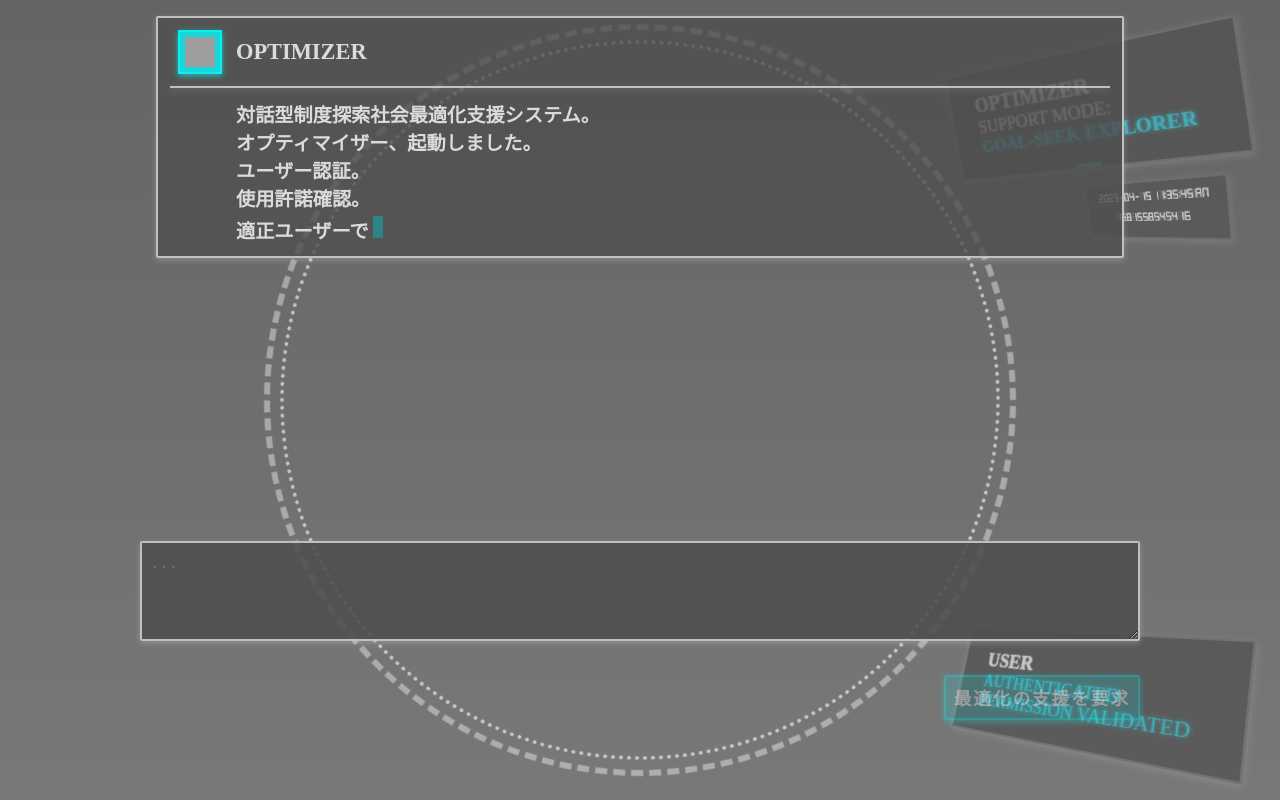
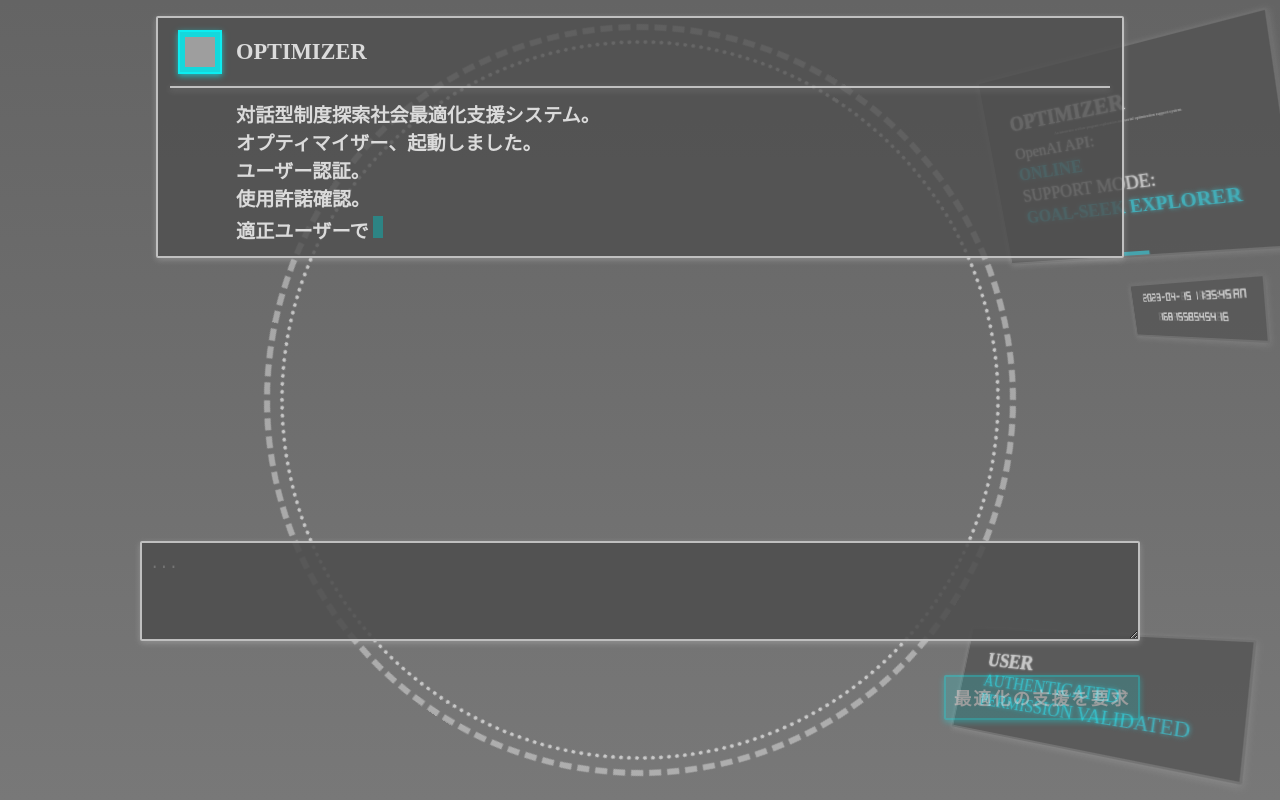
Before and after one commit to yuiseki/OPTIMIZER, a Next.js app: page / in a window 1280 px wide. Built offline with nearby package versions, Linux system fonts and the light colour scheme; grey boxes are pictures that could not be loaded.

Commit message:
update SupportModeCard

```diff
--- a/src/components/CircleClock/CircleClock.tsx
+++ b/src/components/CircleClock/CircleClock.tsx
@@ -24,8 +24,8 @@ export const CircleClock: React.FC = () => {
         alignItems: "center",
         gap: "6px",
         position: "fixed",
-        top: 180,
-        right: 50,
+        top: 280,
+        right: 10,
         width: "160px",
         height: "60px",
         borderRadius: "2px",
@@ -34,7 +34,7 @@ export const CircleClock: React.FC = () => {
         backgroundColor: "rgba(79, 79, 79, 0.8)",
         opacity: "0.8",
         transform:
-          "perspective(300px) rotateX(-13deg) rotateY(-28deg) rotateZ(-8deg)",
+          "perspective(300px) rotateX(-13deg) rotateY(-34deg) rotateZ(-8deg)",
         fontFamily: "D7MR",
         fontSize: "0.5em",
         fontWeight: "bold",
--- a/src/components/OPTIMIZER/index.tsx
+++ b/src/components/OPTIMIZER/index.tsx
@@ -111,7 +111,7 @@ export const OPTIMIZER: React.FC = () => {
       {
         who: "assistant",
         text:
-          "あなたの状況を改善し、社会を最適化するために、以下の制度を活用することを検討してください。\n\n" +
+          "あなたの状況を改善するために、以下の制度を活用することを検討してください。\n\n" +
           systemTitles,
       },
     ];
--- a/src/components/SupportModeCard/SupportModeCard.tsx
+++ b/src/components/SupportModeCard/SupportModeCard.tsx
@@ -20,9 +20,10 @@ export const SupportModeCard: React.FC = () => {
         alignItems: "center",
         position: "fixed",
         top: 50,
-        right: 50,
+        right: 10,
+        gap: "2px",
         width: "300px",
-        height: "120px",
+        height: "210px",
         borderRadius: "2px",
         border: "2px solid rgba(219, 219, 219, 0.2)",
         boxShadow: "0 2px 6px 0 rgba(219, 219, 219, 0.2)",
@@ -31,6 +32,7 @@ export const SupportModeCard: React.FC = () => {
         transform:
           "perspective(300px) rotateX(-5deg) rotateY(-15deg) rotateZ(-10deg)",
       }}
+      className="borderBottomLoop"
     >
       <div
         style={{
@@ -46,6 +48,39 @@ export const SupportModeCard: React.FC = () => {
         OPTIMIZER
       </div>
       <div
+        style={{ fontSize: "4px", paddingLeft: "30px", paddingRight: "30px" }}
+      >
+        An interactive welfare program exploration and social optimization
+        support system.
+      </div>
+      <div
+        style={{
+          fontWeight: "normal",
+          fontSize: "1.1em",
+          opacity: "0.9",
+          width: "100%",
+          textAlign: "left",
+          paddingLeft: "30px",
+          textShadow: "0 0 2px rgba(255, 255, 255, 1)",
+        }}
+      >
+        OpenAI API:
+      </div>
+      <div
+        style={{
+          fontWeight: "bold",
+          fontSize: "1.2em",
+          opacity: "0.9",
+          textShadow: "0 0 4px rgba(60, 191, 204, 1)",
+          color: "rgb(60, 191, 204)",
+          width: "100%",
+          textAlign: "left",
+          paddingLeft: "30px",
+        }}
+      >
+        ONLINE
+      </div>
+      <div
         style={{
           fontWeight: "normal",
           fontSize: "1.2em",
@@ -59,7 +94,6 @@ export const SupportModeCard: React.FC = () => {
         SUPPORT MODE:
       </div>
       <div
-        className="borderBottomLoop"
         style={{
           fontWeight: "bold",
           fontSize: "1.2em",
```
